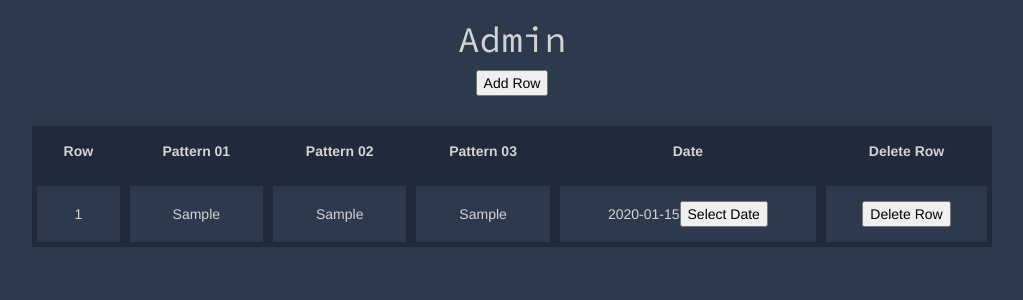
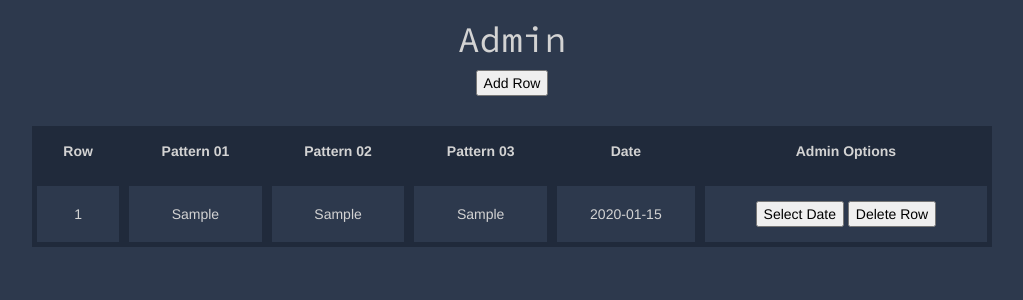
Before and after one commit to jakobdorian/CITS3403-Project, a Flask app: template app/templates/admin.html in a window 1280 px wide. Shown: the part 52-352 px from the top of the page, without its empty margins (128-1151 px from the left). Run offline with Flask 2, Linux system fonts and the light colour scheme; tables that the repository leaves empty hold one stand-in row (values such as "Sample post"); the template is opened without the code that fills it: values that come from a table or form of the project are taken from there, most other values are stand-ins (such as "Sample title", 1, 10 or a date in 2020); some libraries are stand-ins or nearby versions.

Commit message:
Update UI of Admin Page

```diff
--- a/app/templates/admin.html
+++ b/app/templates/admin.html
@@ -15,7 +15,7 @@
                 <th> Pattern 02 </th>
                 <th> Pattern 03 </th>
                 <th> Date </th>
-                <th> Delete Row </th>
+                <th> Admin Options </th>
             </tr>
         </thead>
         <tbody>
@@ -25,8 +25,11 @@
                     <td> {{ puzzle.puzzle01 }} </td>
                     <td> {{ puzzle.puzzle02 }} </td>
                     <td> {{ puzzle.puzzle03 }}</td>
-                    <td> {{ puzzle.date}}<button> Select Date </button> </td>
-                    <td> <button> Delete Row </button> </td>
+                    <td> {{ puzzle.date}} </td>
+                    <td>
+                        <button> Select Date </button>
+                        <button> Delete Row </button>
+                    </td>
                 </tr>
             {% endfor %}
         </tbody>
```
Also changed, not shown: app.db.
